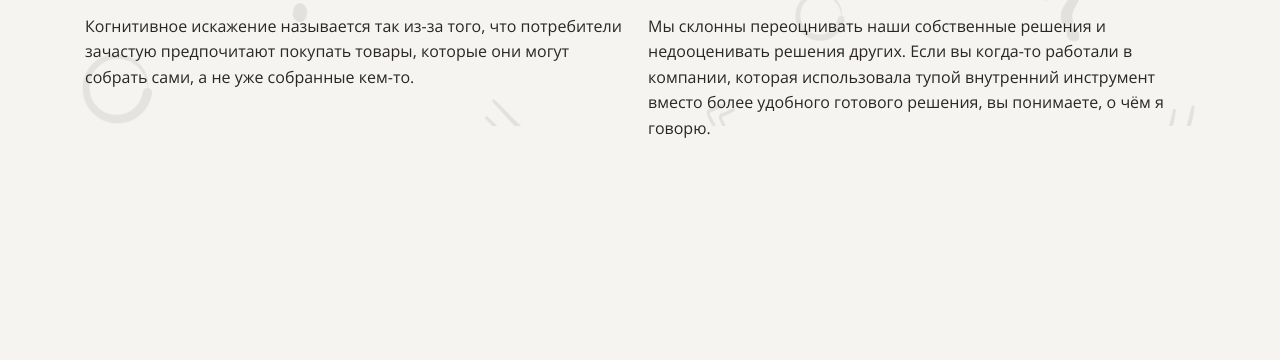
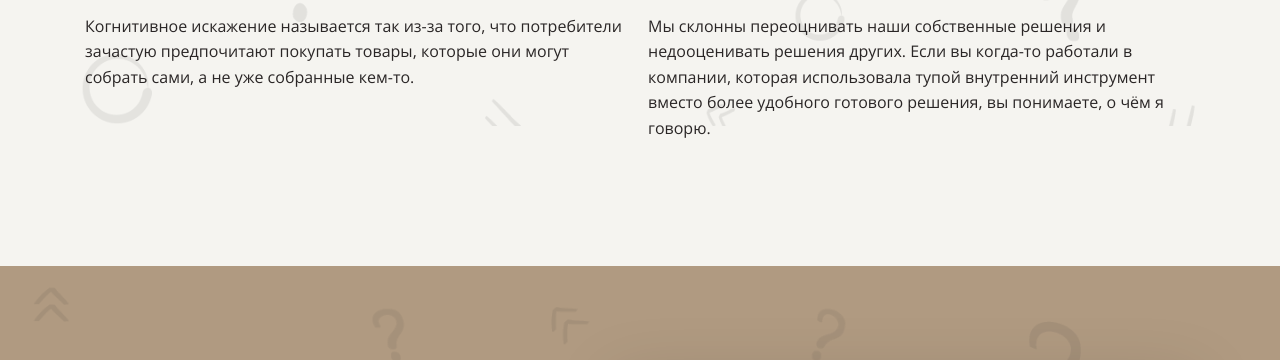
Before and after one commit to Aleksandr-Bondarev/layout-designer-project-lvl1, a website: page src/index.html in a window 1280 px wide. Shown: the part 3372-3732 px from the top of the page. Drawn offline with Linux system fonts and the light colour scheme.

Commit message:
ikea-effect fixes height 2

```diff
--- a/src/styles/style.css
+++ b/src/styles/style.css
@@ -294,7 +294,7 @@ header {
 /* ikea section */
 
 #ikea-effect {
-  height: 960px;
+  height: 840px;
   padding: 0 0 100px;
 
   background-color: #f5f4f0;
```
